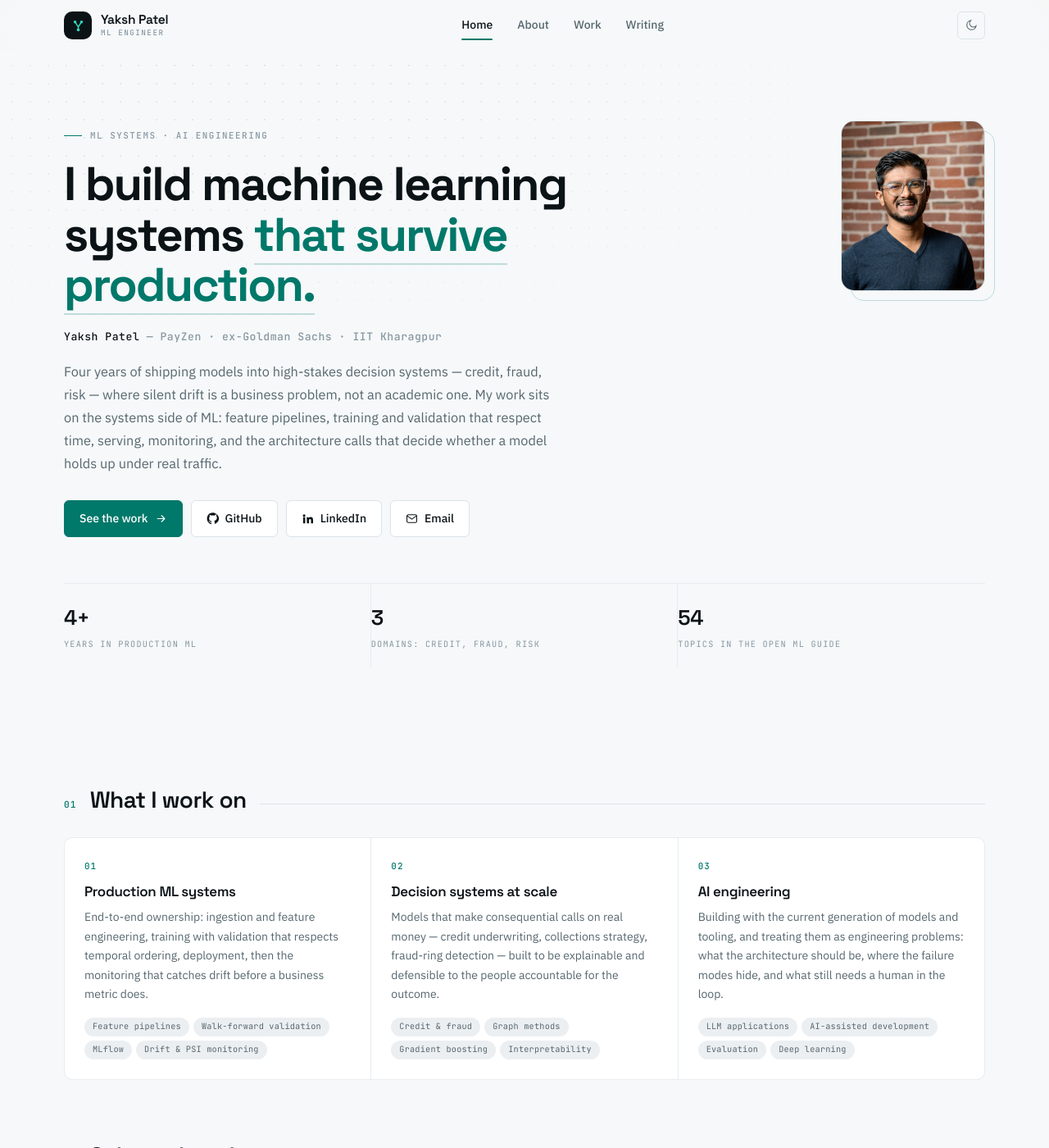
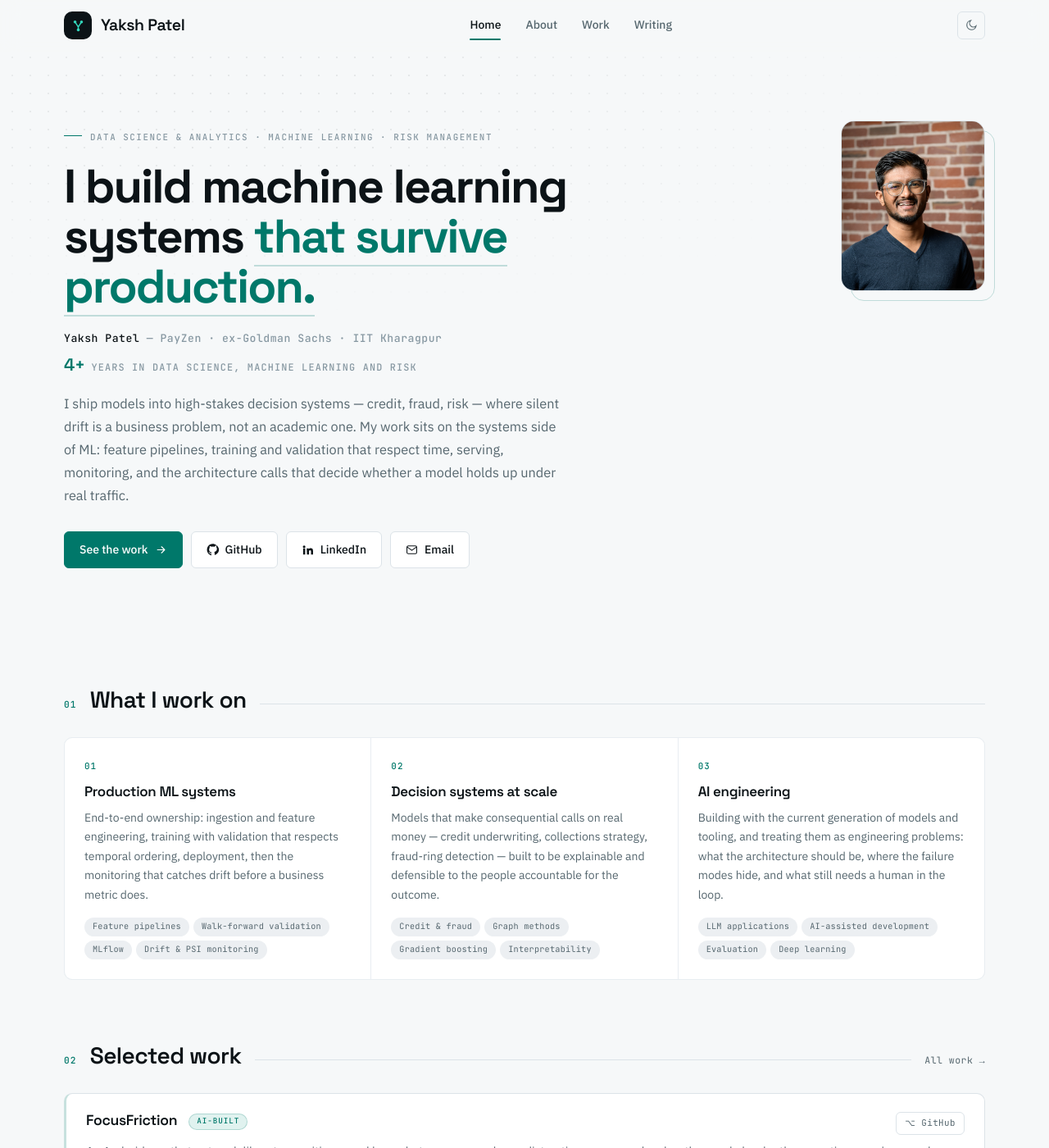
Before and after one commit to Yaksh-Patel/Yaksh-Patel.github.io, a Jekyll site: the page built from index.md, in a window 1280 px wide and 1400 px high. Shown: the whole window at 82% size. Built offline with Jekyll 4.4.1, drawn with Linux system fonts in a browser that asks for light colours.

Commit message:
Reposition the hero around data science, ML and risk; drop the stat strip
The three-tile stat strip is gone. Two of its numbers were the problem: "3
domains" and "54 topics" are counts of things that are already named on the
page, and a tile is a heavy way to say them. The one number worth keeping was
the tenure, so it moves to a line of its own under the affiliations, where it
reads as a credential instead of a dashboard.

That number now counts itself. It runs from `career:` in _config.yml (June
2022) and steps down to the nearest half year -- 3, 3.5, 4, 4.5 -- so it stops
being a string somebody has to remember to edit. Jekyll renders it at build
time so the page is right with JS off and for crawlers, and initTenure()
recomputes it on load, which is what actually matters: the site only rebuilds
on push, so between deploys the build-time value is the stale one. The two
formulas were checked against each other over every month from the start date
out to 2032, and the runtime path was checked with the browser clock frozen at
four dates across two step boundaries.

The header brand no longer carries "ML Engineer" under the name; the name
takes the space instead, at 1.22rem. The hero eyebrow, the site tagline, the
meta description and author.role all said ML engineering in one phrasing or
another, and now say data science, machine learning and risk.

The tagline needed one more change to be worth rewriting: jekyll-seo-tag only
appends site.tagline when a page's own title equals the site title, so with
`title: Home` on the homepage it rendered "Home | Yaksh Patel" and the tagline
was never shown anywhere. The homepage front matter now omits the title, and
the tab reads "Yaksh Patel | Data Science, Machine Learning & Risk". Nothing
else on that page reads page.title -- only the post and project layouts do.

Two things the screenshots caught: at phone width the tenure was a flex row,
so "4+" was stranding itself on a line with the phrase beneath it, and the
eyebrow's leading dash centred itself against the now two-line label. The
tenure is plain inline flow again and the dash is pinned to the first line.

author.bio is updated for consistency but remains unused; no template reads
it, and the About page's opening paragraph is hand-written.

Co-Authored-By: Claude Opus 5 (1M context) <noreply@anthropic.com>

```diff
--- a/_config.yml
+++ b/_config.yml
@@ -4,20 +4,28 @@
 
 # ----- IDENTITY -----
 title: "Yaksh Patel"
-tagline: "ML Engineering · AI Systems · Production ML"
+
+# `tagline` is what jekyll-seo-tag appends to the site title on any page whose
+# own title matches it — in practice the homepage, which deliberately carries no
+# `title:` front matter so the tab and the search result read
+# "Yaksh Patel | Data Science, Machine Learning & Risk".
+tagline: "Data Science, Machine Learning & Risk"
+
+# The meta description. Kept near 155 characters so search results don't clip it.
 description: >
-  Yaksh Patel — ML engineer building production machine learning systems:
-  feature pipelines, model serving, monitoring, and the design decisions that
-  keep models reliable under real traffic.
+  Yaksh Patel — data science, machine learning and risk. I build the models
+  behind credit, fraud and risk decisions, and keep them reliable in production.
 
 author:
   name: "Yaksh Patel"
   short_name: "Yaksh"
   initials: "YP"
-  role: "ML Engineer"
+  # Shown on the About page as "<role> · <location>". A field rather than a job
+  # title, so it stays true across roles.
+  role: "Data Science, Machine Learning & Risk"
   bio: >
-    I build machine learning systems that run in production — and stay correct
-    once they get there.
+    I build the models behind credit, fraud and risk decisions — and care most
+    about what happens after they ship.
   location: "Bengaluru, India"
   avatar: "/assets/images/avatar.jpg"
   email: "yaksh.10.patel@gmail.com"
@@ -27,16 +35,17 @@ author:
 
 # One-line positioning used in the hero
 hero:
-  eyebrow: "ML Systems · AI Engineering"
+  eyebrow: "Data Science & Analytics · Machine Learning · Risk Management"
   headline_lead: "I build machine learning systems"
   headline_accent: "that survive production."
   blurb: >
-    Four years of shipping models into high-stakes decision systems — credit,
-    fraud, risk — where silent drift is a business problem, not an academic one.
+    I ship models into high-stakes decision systems — credit, fraud, risk —
+    where silent drift is a business problem, not an academic one.
     My work sits on the systems side of ML: feature pipelines, training and
     validation that respect time, serving, monitoring, and the architecture calls
     that decide whether a model holds up under real traffic.
   affiliations: "PayZen · ex-Goldman Sachs · IIT Kharagpur"
+  tenure_suffix: "years in data science, machine learning and risk"
 
 # ----- URLS -----
 baseurl: ""
@@ -53,9 +62,14 @@ nav_pages:
   - title: "Writing"
     url: "/blog/"
 
-# ----- HOMEPAGE STATS -----
-stats:
-  years_experience: 4
+# ----- CAREER START -----
+# The hero tenure ("4+ years ...") counts from here and steps in six-month
+# increments: 3, 3.5, 4, 4.5 ... Jekyll renders the value at build time so the
+# page is correct without JavaScript; assets/js/main.js recomputes it on load
+# so a site that has not been rebuilt in a while does not go stale.
+career:
+  start_year: 2022
+  start_month: 6
 
 # ----- HOMEPAGE FOCUS CARDS -----
 focus_areas:
--- a/_layouts/default.html
+++ b/_layouts/default.html
@@ -50,7 +50,6 @@
       </span>
       <span class="brand-text">
         <span class="brand-name">{{ site.title }}</span>
-        <span class="brand-role">{{ site.author.role }}</span>
       </span>
     </a>
 
--- a/assets/css/main.scss
+++ b/assets/css/main.scss
@@ -156,6 +156,8 @@ code, pre { font-family: var(--font-mono); }
     height: 1px;
     background: var(--accent);
     flex-shrink: 0;
+    align-self: flex-start;
+    margin-top: .58em;
   }
 }
 
@@ -258,23 +260,13 @@ code, pre { font-family: var(--font-mono); }
     transform: rotate(-4deg) scale(1.04);
   }
 
-  .brand-text { display: flex; flex-direction: column; line-height: 1.15; }
+  .brand-text { display: flex; align-items: center; line-height: 1.1; }
 
   .brand-name {
     font-family: var(--font-display);
     font-weight: 600;
-    font-size: .97rem;
-    letter-spacing: -.015em;
-  }
-
-  .brand-role {
-    font-family: var(--font-mono);
-    font-size: .58rem;
-    font-weight: 500;
-    letter-spacing: .16em;
-    text-transform: uppercase;
-    color: var(--text-faint);
-    margin-top: 1px;
+    font-size: 1.22rem;
+    letter-spacing: -.02em;
   }
 }
 
@@ -405,6 +397,32 @@ code, pre { font-family: var(--font-mono); }
   span { color: var(--text-faint); }
 }
 
+/* Tenure: the one number in the hero, counted from site.career. The figure is
+   set in the display face so it reads as a credential, the trailing phrase stays
+   in the same mono voice as the name line above it. */
+.hero-tenure {
+  margin-top: 10px;
+
+  .tenure-num {
+    margin-right: 4px;   /* plus the source whitespace between the two spans */
+    font-family: var(--font-display);
+    font-size: 1.32rem;
+    font-weight: 600;
+    letter-spacing: -.02em;
+    color: var(--accent);
+    line-height: 1;
+  }
+
+  .tenure-text {
+    font-family: var(--font-mono);
+    font-size: .74rem;
+    font-weight: 500;
+    letter-spacing: .1em;
+    text-transform: uppercase;
+    color: var(--text-faint);
+  }
+}
+
 .hero-blurb {
   margin-top: 18px;
   max-width: 62ch;
@@ -480,37 +498,6 @@ code, pre { font-family: var(--font-mono); }
     border: 1px solid var(--accent-line);
     border-radius: var(--radius-lg);
     z-index: -1;
-  }
-}
-
-/* Stat strip under the hero. */
-.hero-stats {
-  display: grid;
-  grid-template-columns: repeat(auto-fit, minmax(160px, 1fr));
-  border-top: 1px solid var(--border-soft);
-  margin-top: 56px;
-
-  .stat {
-    padding: 20px 22px 20px 0;
-    border-right: 1px solid var(--border-soft);
-    &:last-child { border-right: none; }
-  }
-
-  .stat-num {
-    font-family: var(--font-display);
-    font-size: 1.6rem;
-    font-weight: 600;
-    letter-spacing: -.02em;
-    color: var(--text);
-  }
-
-  .stat-label {
-    font-family: var(--font-mono);
-    font-size: .64rem;
-    letter-spacing: .12em;
-    text-transform: uppercase;
-    color: var(--text-faint);
-    margin-top: 4px;
   }
 }
 
@@ -1400,7 +1387,6 @@ a.post-category:hover { background: var(--accent); color: #fff; }
   .hero-inner { grid-template-columns: 1fr; gap: 34px; }
   .hero-portrait { order: -1; width: 132px; img, .portrait-fallback { width: 132px; height: 156px; } }
   .hero { padding-top: 56px; }
-  .hero-stats { margin-top: 40px; }
 }
 
 @media (max-width: 720px) {
@@ -1411,8 +1397,6 @@ a.post-category:hover { background: var(--accent); color: #fff; }
   .mobile-nav ul { padding: 8px 20px 14px; }
   .footer-inner { padding: 0 20px; flex-direction: column; }
   .section { padding: 56px 0; }
-  .hero-stats .stat { border-right: none; border-bottom: 1px solid var(--border-soft); padding: 16px 0; }
-  .hero-stats .stat:last-child { border-bottom: none; }
   .feature-band { padding: 26px 22px; }
   .sec-head { flex-wrap: wrap; gap: 10px; .sec-line { display: none; } }
   .archive-head { top: 58px; }
@@ -1426,7 +1410,6 @@ a.post-category:hover { background: var(--accent); color: #fff; }
 }
 
 @media (max-width: 560px) {
-  .brand .brand-role { display: none; }
   .project-spec .spec-row,
   .project-spec.project-spec--page .spec-row { grid-template-columns: 1fr; gap: 2px; padding: 8px 0; }
   .project-card .project-header { flex-direction: column; }
--- a/assets/js/main.js
+++ b/assets/js/main.js
@@ -214,10 +214,36 @@
     apply();
   }
 
+  /* ---- Tenure ---------------------------------------------------------
+     The hero states years of experience, counted from the start date on the
+     element and rounded DOWN to the nearest half year: 3, 3.5, 4, 4.5 ...
+     Jekyll already rendered the value at build time, so this only matters
+     when the page is served from a build older than the current half-year
+     step -- which, on a site that deploys on push, is most of the time. */
+  function initTenure() {
+    var els = document.querySelectorAll('[data-tenure]');
+    if (!els.length) return;
+
+    var now = new Date();
+    Array.prototype.forEach.call(els, function (el) {
+      var y = parseInt(el.getAttribute('data-start-year'), 10);
+      var m = parseInt(el.getAttribute('data-start-month'), 10);
+      if (!y || !m) return;
+
+      var months = (now.getFullYear() - y) * 12 + (now.getMonth() + 1 - m);
+      if (months < 0) months = 0;
+
+      var halves = Math.floor(months / 6);
+      var years = halves / 2;
+      el.textContent = (halves % 2 === 0 ? String(years) : years.toFixed(1)) + '+';
+    });
+  }
+
   document.addEventListener('DOMContentLoaded', function () {
     initTheme();
     initNav();
     initHeader();
+    initTenure();
     initReveal();
     initWritingFilters();
   });
--- a/index.md
+++ b/index.md
@@ -1,6 +1,8 @@
 ---
 layout: default
-title: Home
+# No `title:` on purpose. jekyll-seo-tag falls back to the site title, which
+# makes it append site.tagline — so the tab reads "Yaksh Patel | Data Science,
+# Machine Learning & Risk" rather than "Home | Yaksh Patel".
 full_bleed: true
 ---
 
@@ -18,6 +20,26 @@ full_bleed: true
 
         <p class="hero-name">{{ site.author.name }} <span>— {{ site.hero.affiliations }}</span></p>
 
+        {%- comment -%}
+          Tenure, counted from site.career and rounded down to the nearest half
+          year, so it reads 3 · 3.5 · 4 · 4.5 as time passes rather than needing
+          an edit. Rendered here at build time; main.js recomputes it on load so
+          the number is right even between deploys.
+        {%- endcomment -%}
+        {%- assign now_y = 'now' | date: "%Y" | plus: 0 -%}
+        {%- assign now_m = 'now' | date: "%-m" | plus: 0 -%}
+        {%- assign months = now_y | minus: site.career.start_year | times: 12 | plus: now_m | minus: site.career.start_month -%}
+        {%- assign halves = months | divided_by: 6 -%}
+        {%- assign whole  = halves | divided_by: 2 -%}
+        {%- assign half   = halves | modulo: 2 -%}
+        <p class="hero-tenure">
+          <span class="tenure-num"
+                data-tenure
+                data-start-year="{{ site.career.start_year }}"
+                data-start-month="{{ site.career.start_month }}">{{ whole }}{% if half == 1 %}.5{% endif %}+</span>
+          <span class="tenure-text">{{ site.hero.tenure_suffix }}</span>
+        </p>
+
         <p class="hero-blurb">{{ site.hero.blurb }}</p>
 
         <div class="hero-actions">
@@ -34,21 +56,6 @@ full_bleed: true
         {% else %}
         <div class="portrait-fallback">🧑‍💻</div>
         {% endif %}
-      </div>
-    </div>
-
-    <div class="hero-stats">
-      <div class="stat">
-        <div class="stat-num">{{ site.stats.years_experience }}+</div>
-        <div class="stat-label">Years in production ML</div>
-      </div>
-      <div class="stat">
-        <div class="stat-num">3</div>
-        <div class="stat-label">Domains: credit, fraud, risk</div>
-      </div>
-      <div class="stat">
-        <div class="stat-num">54</div>
-        <div class="stat-label">Topics in the open ML guide</div>
       </div>
     </div>
   </div>
```
Also changed, not shown: README.md.
